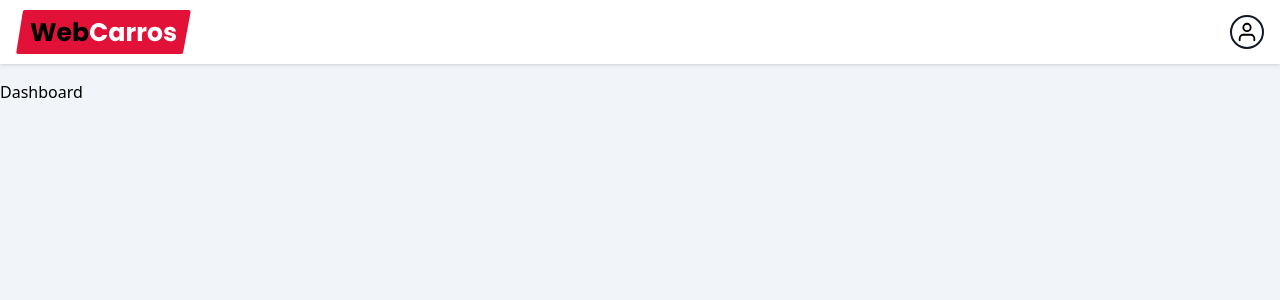
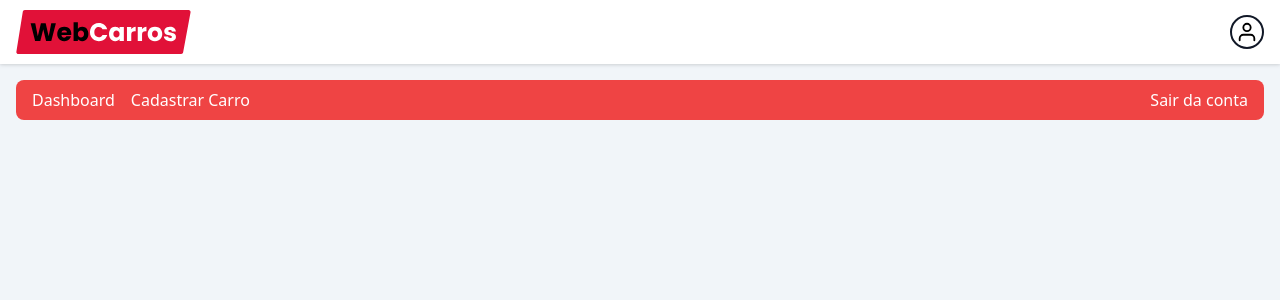
Before and after one commit to gutoamorim/webcarros, a React (Vite) app: page /dashboard in a window 1280 px wide. Shown: the top 300 px of the page. Built offline with nearby package versions, Linux system fonts and the light colour scheme; no server answers; sample sign-in values are in the browser's storage.

Commit message:
feat: update user data

```diff
--- /dev/null
+++ b/src/components/panelHeader/index.tsx
@@ -0,0 +1,20 @@
+import { Link } from "react-router-dom";
+import { signOut } from "firebase/auth";
+import { auth } from "../../services/firebaseConnection";
+
+export const DashboardHeader = () => {
+  async function handleLogout() {
+    await signOut(auth);
+  }
+
+  return (
+    <div className="w-full flex items-center h-10 bg-red-500 rounded-lg text-white font-medium gap-4 px-4 mb-4">
+      <Link to="/dashboard">Dashboard</Link>
+      <Link to="/dashboard/new">Cadastrar Carro</Link>
+
+      <button className="ml-auto" onClick={handleLogout}>
+        Sair da conta
+      </button>
+    </div>
+  );
+};
--- a/src/contexts/AuthContext.tsx
+++ b/src/contexts/AuthContext.tsx
@@ -9,6 +9,8 @@
 type AuthContextData = {
   signed: boolean;
   loadingAuth: boolean;
+  handleInfoUser: ({ name, email, uid }: UserProps) => void;
+  user: UserProps | null;
 };
 
 interface UserProps {
@@ -44,11 +46,21 @@
     };
   }, []);
 
+  function handleInfoUser({ name, email, uid }: UserProps) {
+    setUser({
+      name,
+      email,
+      uid,
+    });
+  }
+
   return (
     <AuthContext.Provider
       value={{
         signed: !!user,
         loadingAuth,
+        handleInfoUser,
+        user,
       }}
     >
       {children}
--- a/src/pages/dashboard/index.tsx
+++ b/src/pages/dashboard/index.tsx
@@ -1,3 +1,10 @@
+import { Container } from "../../components/container";
+import { DashboardHeader } from "../../components/panelHeader";
+
 export const Dashboard = () => {
-  return <div>Dashboard</div>;
+  return (
+    <Container>
+      <DashboardHeader />
+    </Container>
+  );
 };
--- a/src/pages/register/index.tsx
+++ b/src/pages/register/index.tsx
@@ -11,7 +11,8 @@
   updateProfile,
 } from "firebase/auth";
 import { auth } from "../../services/firebaseConnection";
-import { useEffect } from "react";
+import { useContext, useEffect } from "react";
+import { AuthContext } from "../../contexts/AuthContext";
 
 const schema = z.object({
   name: z.string().min(3, "O campo nome é obrigatório."),
@@ -22,6 +23,7 @@
 type FormData = z.infer<typeof schema>;
 
 export const Register = () => {
+  const { handleInfoUser } = useContext(AuthContext);
   const navigate = useNavigate();
   const {
     register,
@@ -45,6 +47,12 @@
       .then(async (user) => {
         await updateProfile(user.user, {
           displayName: data.name,
+        });
+
+        handleInfoUser({
+          name: data.name,
+          email: data.email,
+          uid: user.user.uid,
         });
 
         console.log("Cadastrado com sucesso.");
```
